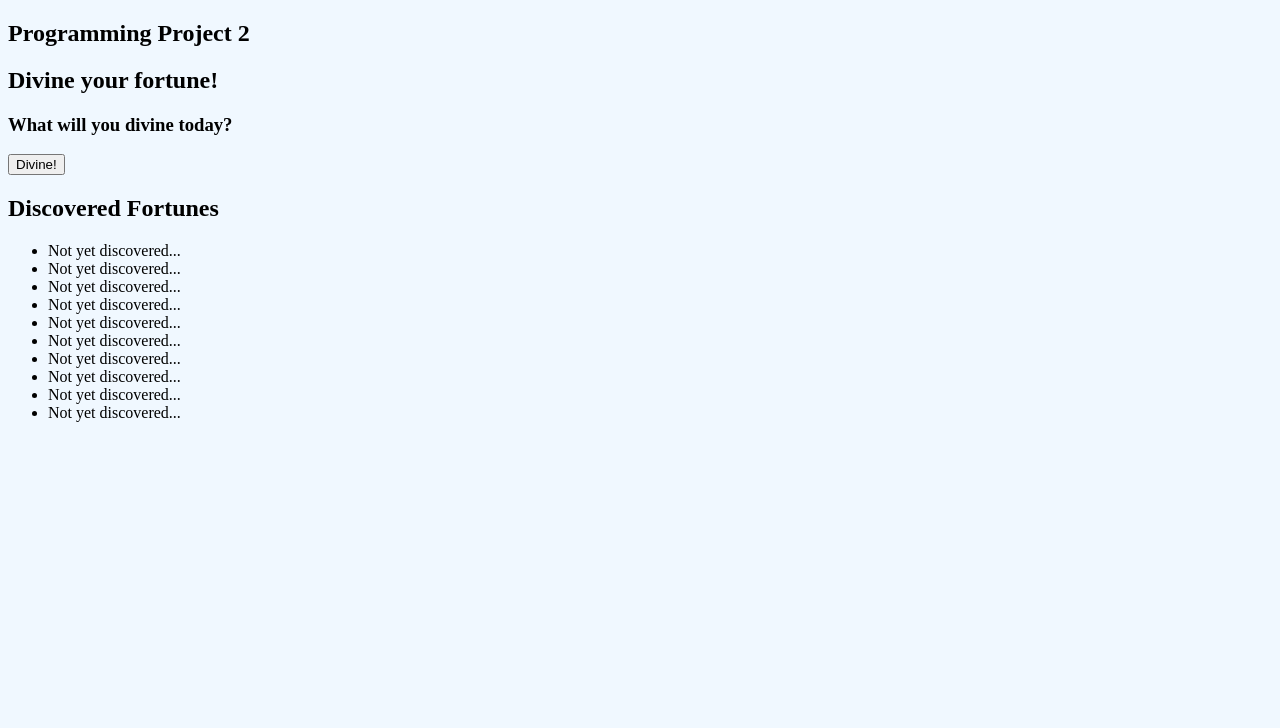
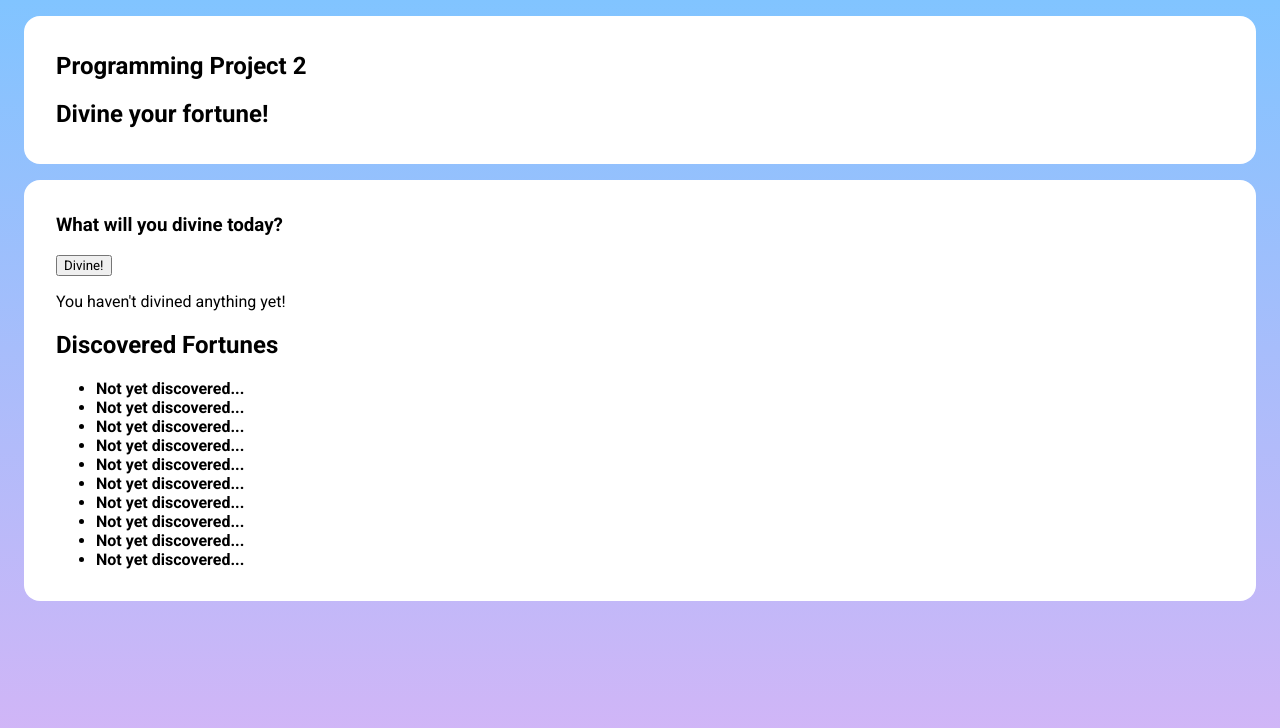
Before and after one commit to elakapmain/programmingProject3, a Vue app: page / in a window 1280 px wide. Shown: the top 728 px of the page. Built offline with nearby package versions, Linux system fonts and the light colour scheme.

Commit message:
CSS basics established, added Google Fonts

```diff
--- a/src/App.vue
+++ b/src/App.vue
@@ -26,7 +26,7 @@
     divinationArray.value = divinationsRaw.split(/\r?\n/);
 
     for (let i = 0; i < divinationArray.value.length; i++) {
-      discoveredArray.value.push("Not yet discovered...");
+      discoveredArray.value.push("<b>Not yet discovered...</b>");
     }
   }
 
@@ -42,6 +42,11 @@
 </script>
 
 <template>
+  <link rel="preconnect" href="https://fonts.googleapis.com">
+  <link rel="preconnect" href="https://fonts.gstatic.com" crossorigin>
+  <link href="https://fonts.googleapis.com/css2?family=Roboto:ital,wght@0,100;0,300;0,400;0,500;0,700;0,900;1,100;1,300;1,400;1,500;1,700;1,900&display=swap" rel="stylesheet">
+  <link href="https://fonts.googleapis.com/css2?family=Caveat:wght@400..700&family=Roboto:ital,wght@0,100;0,300;0,400;0,500;0,700;0,900;1,100;1,300;1,400;1,500;1,700;1,900&display=swap" rel="stylesheet">
+
   <main class="app">
     <section class="heading">
       <h1>Programming Project 2</h1>
@@ -53,12 +58,13 @@
       <h3>What will you divine today?</h3>
 
       <button id="divineFortune" type="button" v-on:click="diviner()">Divine!</button>
-      <p id="fortune">{{ divined }}</p>
+      <p id="fortune" v-if="divined !== ''">{{ divined }}</p>
+      <p v-else>You haven't divined anything yet!</p>
 
       <div>
         <h2>Discovered Fortunes</h2>
         <ul>
-          <li v-for="fortunes in discoveredArray">{{ fortunes }}</li>
+          <li v-for="discovered in discoveredArray" v-html="discovered"></li>
         </ul>
       </div>
     </section>
--- a/src/style.css
+++ b/src/style.css
@@ -1,3 +1,16 @@
+* {
+  font-family: "Roboto", sans-serif;
+}
+
 body {
-  background-color: aliceblue;
+  background-image: linear-gradient(rgb(129, 196, 255), rgb(216, 180, 246));
+  background-attachment: fixed;
 }
+
+section {
+  margin: 1rem;
+  padding: 1rem 2rem;
+  background-color: white;
+
+  border-radius: 16px;
+}
```
